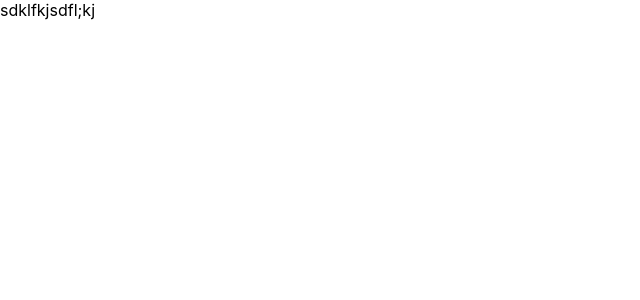
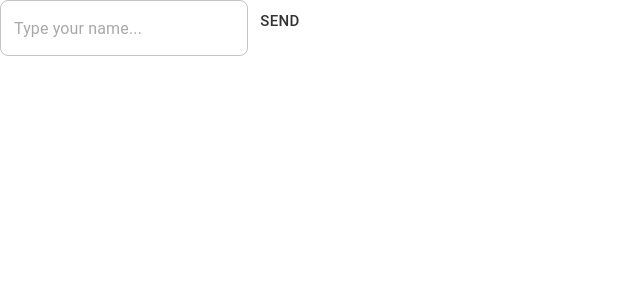
Before and after one commit to mikeTCarl7/chat-app, a React (Create React App) app: page / in a window 1280 px wide. Shown: the top 300 px of the page, without its empty margins (0-640 px from the left). Built offline with nearby package versions, Linux system fonts and the light colour scheme.

Commit message:
broke out messages into its own component

```diff
--- a/src/App.tsx
+++ b/src/App.tsx
@@ -26,7 +26,8 @@ const Home = () => <div>
  const PermanentDrawerLeft = ({match}) => {
   const classes = useStyles({});
   const [rooms, setRooms] = useState([]);
-  const [loggedInUser, setLoggedInUser] = useState('');
+  const userName = sessionStorage.getItem('userName')
+  const [loggedInUser, setLoggedInUser] = useState(userName);
   const location = useLocation();
 
 
@@ -38,7 +39,8 @@ const Home = () => <div>
   // Get chatRooms on load
   useEffect(() => {
     // console.log('called useEffect')
-    setLoggedInUser("Mike");
+    setLoggedInUser(sessionStorage.getItem('userName'));
+    console.log(loggedInUser);
     getRooms();
   }, []);
 //  const handleRouteClick = (e)=>{
@@ -85,7 +87,7 @@ if (!rooms) {
       <main className={classes.content}>
         <div className={classes.toolbar} />
         <Switch>
-          <Route path={`${match.path}/:id`} render={(routerProps: RouteProps) => <RenderChatRoom routerProperties={routerProps} currentUser={loggedInUser} />} />
+          <Route path={`${match.path}/:id`} render={(routerProps) => <RenderChatRoom routerProperties={routerProps} currentUser={loggedInUser} />} />
         </Switch>
       </main>
     </div>
--- a/src/chatRoom/index.tsx
+++ b/src/chatRoom/index.tsx
@@ -8,7 +8,7 @@ import useStyles from './styles';
 import { Room, Message, InCommingMessage } from '../shared/types'
 import userEvent from '@testing-library/user-event';
 import classNames from 'classnames';
-
+import Messages from "../messages"
 
 interface Props {
     routerProperties: any,
@@ -28,6 +28,7 @@ function RenderUsers(users, styles) {
         </div>
     )
 }
+
 
 // <Typography variant="h6" noWrap>
 //                         {roomDetails.name}
@@ -52,6 +53,7 @@ const ChatRoom = ({ routerProperties, currentUser }: Props) => {
     const getMessages = async () => {
         // consider using fetch instead
         const response = await axios.get(`/rooms/${id.id}/messages`);
+        console.log(response.data);
         setMessages(response.data);
         console.log('messages', response.data);
     }
@@ -65,7 +67,7 @@ const ChatRoom = ({ routerProperties, currentUser }: Props) => {
 
     const scrollToBottom = () => {
         // @ts-ignore
-        messagesEndRef && messagesEndRef.current.scrollIntoView({ behavior: "smooth" })
+        messagesEndRef && messagesEndRef.current.scrollIntoView();
     }
 
 
@@ -73,12 +75,13 @@ const ChatRoom = ({ routerProperties, currentUser }: Props) => {
         let isMounted = true; // note this flag denote mount status
         getRoomDetails();
         getMessages();
-        setTimeout(()=>{
-
-            scrollToBottom();
-        }, 0)
+        console.log(currentUser)
+        setTimeout(() => {
+        // scrollToBottom();
+        }, 10)
         return () => { isMounted = false };
     }, [routerProperties]);
+
 
     const handleMessageChange = (e) => {
         setNewMessage(e.target.value);
@@ -92,8 +95,8 @@ const ChatRoom = ({ routerProperties, currentUser }: Props) => {
             headers: { 'Content-Type': 'application/json' },
             body: JSON.stringify({ name: currentUser, message: newMessage })
         };
-        await fetch(`/rooms/${id.id}/messages`, requestOptions).then(() => getMessages());
-        scrollToBottom();
+        await fetch(`/rooms/${id.id}/messages`, requestOptions).then(() => getMessages()).then(() => getRoomDetails());
+        // scrollToBottom();
     }
 
     const handlePressKey = (e) => {
@@ -108,7 +111,9 @@ const ChatRoom = ({ routerProperties, currentUser }: Props) => {
 
     return (
         // <div className={classes.root}>
-        <>
+        <div className={classes.root}>
+
+
             <AppBar position="fixed" className={classes.appBar}>
                 {/* TODO remove tool bar SEPORATOR */}
                 <Toolbar className={classes.toolbar} classes={{ root: classes.toolbarSeparator }}>
@@ -118,15 +123,16 @@ const ChatRoom = ({ routerProperties, currentUser }: Props) => {
                     {RenderUsers(roomDetails.users, classes)}
                 </Toolbar>
             </AppBar>
-            <List className={classes.messageList}>
+            {/* <List className={classes.messageList}>
                 {messages.map((item: any) => {
                     const isMyMessage = item.name === currentUser;
                     return <ListItem id="messageList" key={item.id}>
                         <ListItemText className={classNames(isMyMessage ? classes.myMessage : classes.otherMessage, classes.message)} primary={item.message} />
                     </ListItem>
                 })}
-            </List>
-                  <div style={{paddingBottom: 120}} ref={messagesEndRef} />
+            </List> */}
+            <Messages messages={messages} currentUser={currentUser} />
+            <div style={{ paddingBottom: 120 }} ref={messagesEndRef} />
 
             <div className={classes.footer}>
                 <div className={classes.messageInputWrapper}>
@@ -143,8 +149,9 @@ const ChatRoom = ({ routerProperties, currentUser }: Props) => {
             </Button>
                 </div>
             </div>
+        </div>
 
-        </>
+
     )
 }
 
--- a/src/chatRoom/styles.tsx
+++ b/src/chatRoom/styles.tsx
@@ -4,7 +4,8 @@ import { drawerWidth } from '../styles';
 const useStyles = makeStyles((theme: Theme) => createStyles({
     root: {
         display: 'flex',
-        flexDirection: 'column'
+        flexDirection: 'column',
+        overflow: 'hidden'
     },
     appBar: {
         width: `calc(100% - ${drawerWidth}px)`,
@@ -19,7 +20,7 @@ const useStyles = makeStyles((theme: Theme) => createStyles({
         position: "fixed",
         width: `calc(100% - ${drawerWidth}px)`,
         bottom: 0,
-        zIndex: 2
+        clear: "both"
     },
     messageInput: {
         // flexDirection: "column",
@@ -33,7 +34,10 @@ const useStyles = makeStyles((theme: Theme) => createStyles({
         boxShadow: theme.shadows[3],
     },
     messageList: {
-        marginTop: theme.spacing(6)
+        marginTop: theme.spacing(6),
+        maxHeight: 1100,
+        overflow: "scroll",
+        scrollBehavior: "smooth",
     },
     sendButton: {
         // flexDirection: "column",
@@ -69,8 +73,6 @@ const useStyles = makeStyles((theme: Theme) => createStyles({
         background: theme.palette.background.paper,
         color: theme.palette.getContrastText(theme.palette.background.paper)
     },
-
-
 }));
 
 export default useStyles;
--- a/src/index.tsx
+++ b/src/index.tsx
@@ -1,4 +1,4 @@
-import React from 'react';
+import React, { useState } from 'react';
 import ReactDOM from 'react-dom';
 import {
   BrowserRouter as Router,
@@ -6,15 +6,70 @@ import {
 } from 'react-router-dom';
 import './index.css';
 import App from './App';
-import { MuiThemeProvider } from "@material-ui/core/styles";
+import { MuiThemeProvider, makeStyles, createStyles, TextField, Button, Theme } from "@material-ui/core";
+
+import { Redirect, Link  } from "react-router-dom";
 import { StylesProvider } from "@material-ui/styles";
 
-import reportWebVitals from './reportWebVitals';
 import theme from "./theme";
-import RenderChatRoom from "./chatRoom";
 
-const Bah = () =>{
-  return <div>sdklfkjsdfl;kj </div>
+
+
+
+
+const useStyles = makeStyles((theme: Theme) =>
+  createStyles({
+    root: {
+      display: 'flex',
+    },
+    // necessary for content to be below app bar
+  }),
+);
+
+const Login = () => {
+
+  const classes = useStyles();
+  const [userName, setNewUserName] = useState(""); // Message to send
+
+
+
+
+  const handleUserNameChange = (e) => {
+    setNewUserName(e.target.value)
+  }
+  const handlePressKey = (e) => {
+    if (e.keyCode === 13) { // Send message if the key is "ENTER"
+      handleSetUserName();
+    }
+  }
+
+
+
+  const handleSetUserName = (e) => {
+    sessionStorage.setItem('userName', userName);
+  }
+
+
+
+
+  return (
+
+    <div className={classes.root}>
+      <div >
+        <TextField
+          value={userName}
+          variant={"outlined"}
+          onChange={handleUserNameChange}
+          onKeyDown={handlePressKey}
+          placeholder="Type your name..."
+          // className={classes.messageInput}
+        />
+        <Button onClick={handleSetUserName} component={Link} to="/rooms" size={"large"} >
+          Send
+</Button>
+      </div>
+    </div>
+  )
 }
 
 ReactDOM.render(
@@ -23,12 +78,9 @@ ReactDOM.render(
       <Router>
         <MuiThemeProvider theme={theme}>
           <Switch>
-          <Route exact path="/login" component={Bah}>
-            <div>aboutasdfasdf</div>
-          </Route>
             <Route path="/rooms" component={App}>
             </Route>
-          <Route exact path="/" component={Bah} />
+            <Route exact path="/" component={Login} />
             {/* <Route path='/rooms/:id' render={routerProps => <RenderChatRoom routerProperties={routerProps} currentUser={"Mike"} />} /> */}
             <Route exact path="/about">
               <div>about</div>
@@ -40,8 +92,3 @@ ReactDOM.render(
   </React.StrictMode>,
   document.getElementById('root')
 );
-
-// If you want to start measuring performance in your app, pass a function
-// to log results (for example: reportWebVitals(console.log))
-// or send to an analytics endpoint. Learn more: https://bit.ly/CRA-vitals
-reportWebVitals();
--- a/src/shared/types.tsx
+++ b/src/shared/types.tsx
@@ -10,6 +10,6 @@ export interface Room {
     reaction?: any;
 }
 
- export interface InCommingMessage extends Message {
+ export interface PostedMessage extends Message {
     id: string;
 }
```
Lines whose indentation alone changed are shown as unchanged.
